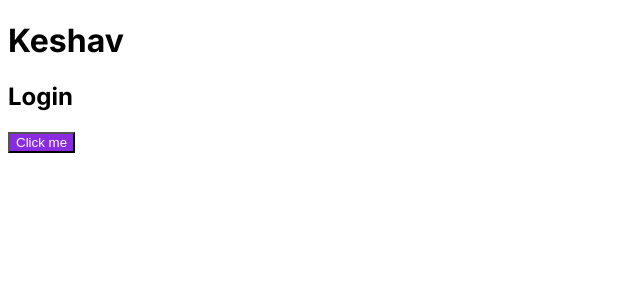
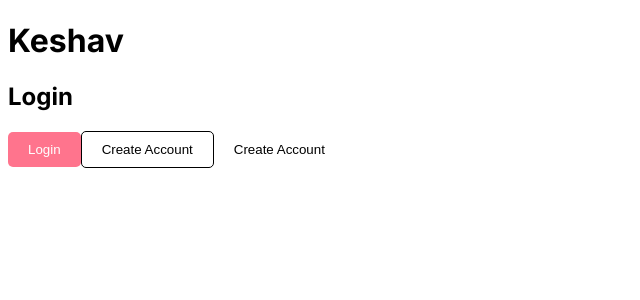
Before and after one commit to savitakatwe/tweetx, a Next.js app: page /auth/login in a window 1280 px wide. Shown: the top 300 px of the page, without its empty margins (0-640 px from the left). Built offline with nearby package versions, Linux system fonts and the light colour scheme.

Commit message:
button component

```diff
--- a/src/app/auth/login/page.tsx
+++ b/src/app/auth/login/page.tsx
@@ -1,10 +1,13 @@
 import Button from "@/components/Button/Button";
 
 function LoginPage() {
-    return (
-        <div>
-            <h2>Login</h2>
-            <Button/>
-        </div>)
+  return (
+    <div>
+      <h2>Login</h2>
+      <Button variant={"primary"}>Login</Button>
+      <Button variant={"secondary"}>Create Account</Button>
+      <Button variant={"transparent"}>Create Account</Button>
+    </div>
+  );
 }
-export default LoginPage
+export default LoginPage;
--- a/src/components/Button/Button.tsx
+++ b/src/components/Button/Button.tsx
@@ -1,12 +1,42 @@
 "use client";
-import React from "react";
+import React, { PropsWithChildren, useMemo } from "react";
 import styled from "styled-components";
 
-const StyledButton = styled.button`
-  background-color: blueviolet;
-  color: white;
+const StyledButton = styled.button<{
+  color: string;
+  textColor: string;
+  border: string;
+}>`
+  background-color: ${(props) => props.color};
+  color: ${(props) => props.textColor};
+  padding: 10px 20px;
+  border-radius: 5px;
+  border: ${(props) => props.border};
 `;
-const Button = () => {
-  return <StyledButton>Click me</StyledButton>;
+
+interface IButtonProps {
+  variant: "primary" | "secondary" | "transparent";
+}
+const Button = ({ variant, children }: PropsWithChildren<IButtonProps>) => {
+  const buttonColor = useMemo(() => {
+    switch (variant) {
+      case "primary":
+        return { color: "#ff748d", textColor: "white", border: "none" };
+      case "secondary":
+        return { color: "white", textColor: "black", border: "1px solid" };
+      case "transparent":
+        return { color: "white", textColor: "black", border: "none" };
+    }
+  }, [variant]);
+
+  return (
+    <StyledButton
+      color={buttonColor.color}
+      textColor={buttonColor.textColor}
+      border={buttonColor.border}
+    >
+      {children}
+    </StyledButton>
+  );
 };
 export default Button;
```
